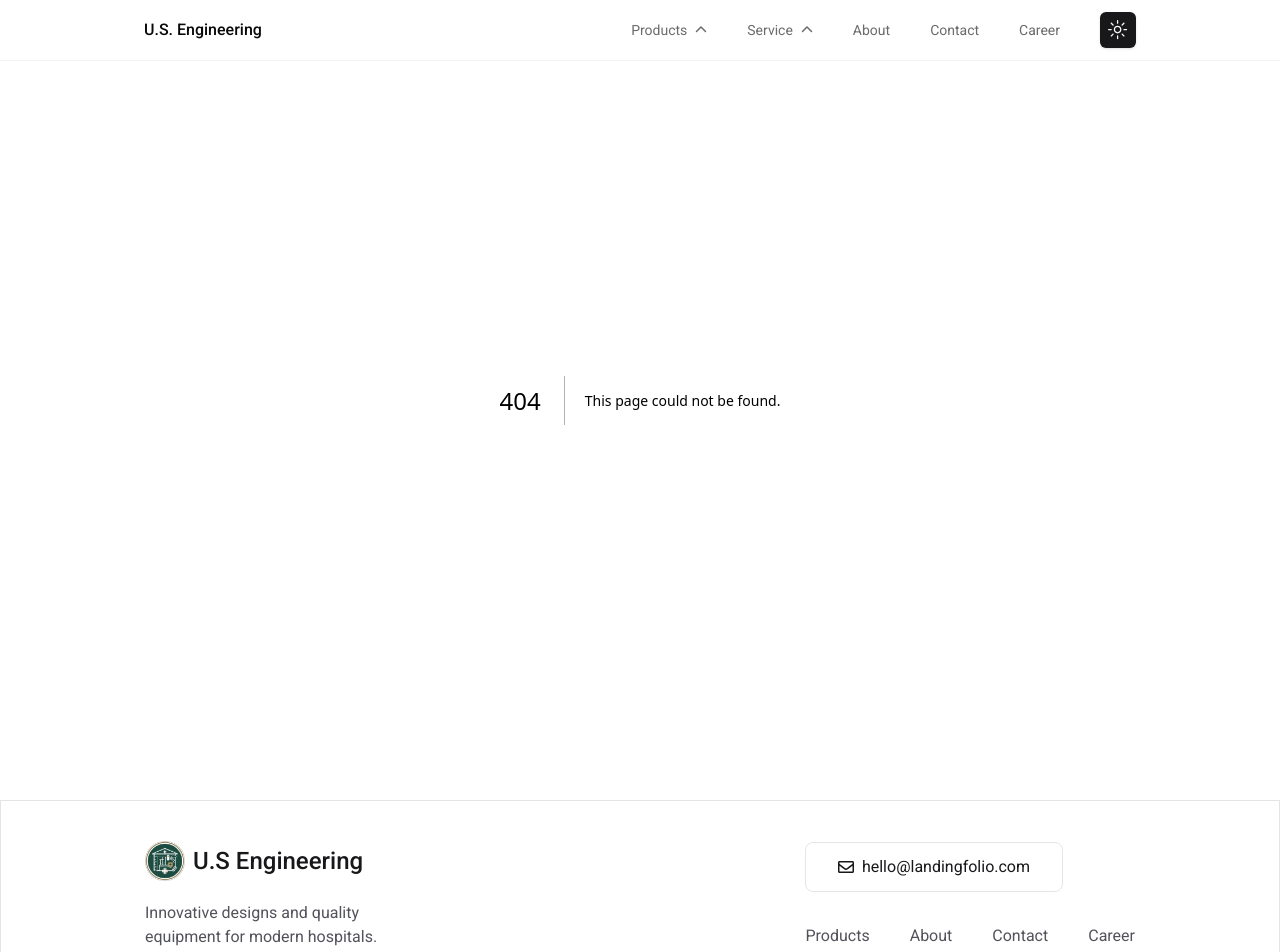
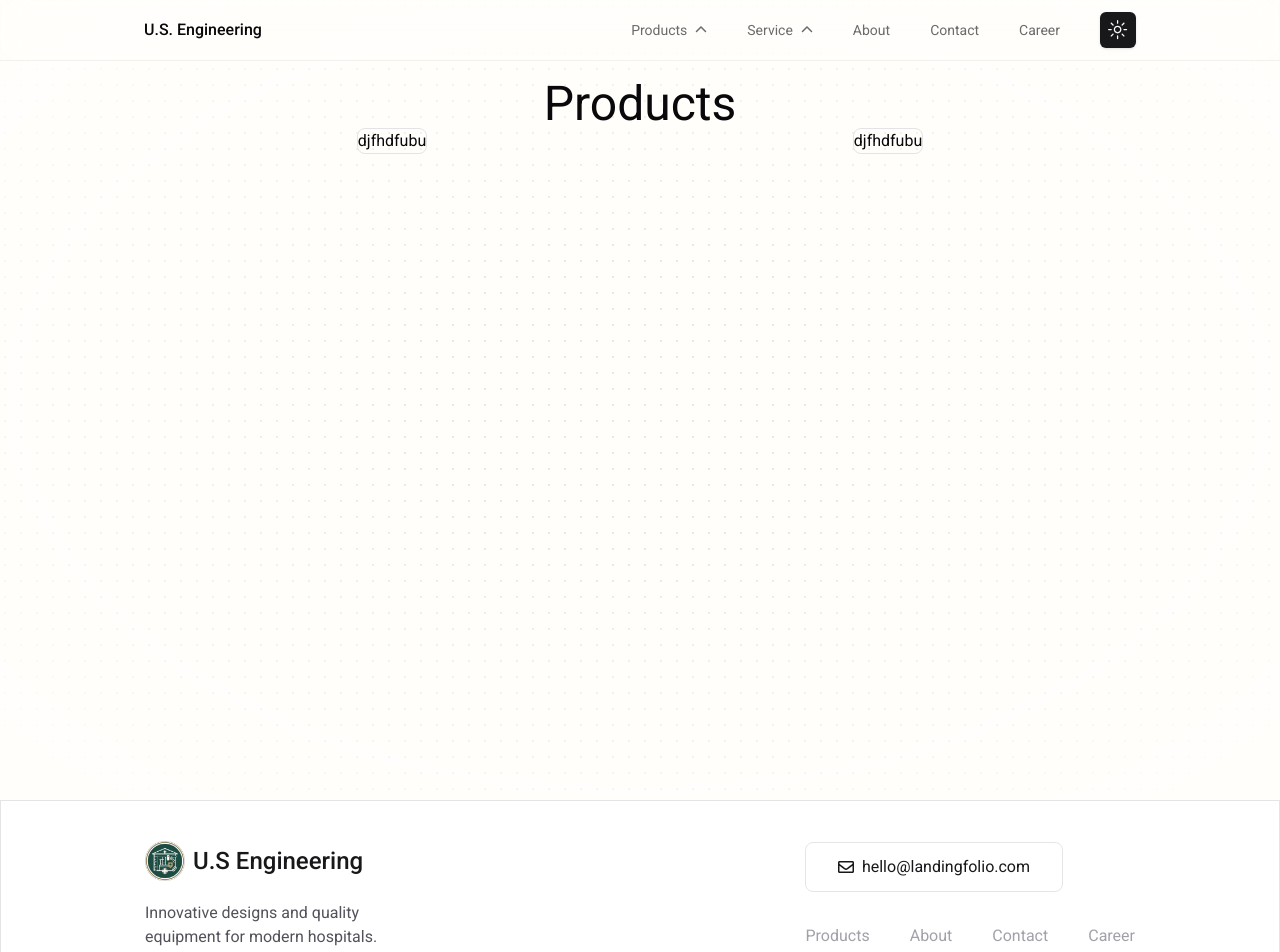
Before and after one commit to jGauravj/U.S-Engineering, a Next.js app: page /products in a window 1280 px wide. Before the commit this address had no page. Shown: the top 952 px of the page. Built offline with nearby package versions, Linux system fonts and the light colour scheme.

Commit message:
working on project section .

```diff
--- a/package.json
+++ b/package.json
@@ -15,7 +15,8 @@
     "@radix-ui/react-slot": "^1.0.2",
     "class-variance-authority": "^0.7.0",
     "clsx": "^2.1.1",
-    "framer-motion": "^11.2.3",
+    "framer-motion": "^11.2.6",
+    "mini-svg-data-uri": "^1.4.4",
     "next": "14.2.3",
     "next-themes": "^0.3.0",
     "react": "^18",
--- /dev/null
+++ b/src/app/about/page.tsx
@@ -0,0 +1,11 @@
+import React from 'react'
+
+const page = () => {
+  return (
+    <div className='min-h-screen'>
+      <h1></h1>
+    </div>
+  )
+}
+
+export default page
--- a/src/app/globals.css
+++ b/src/app/globals.css
@@ -66,9 +66,6 @@
   }
 }
 
-/* body {
-  overflow-y: scroll!important;
-} */
 
 @layer base {
   * {
--- /dev/null
+++ b/src/app/products/page.tsx
@@ -0,0 +1,23 @@
+import React from 'react'
+
+const page = () => {
+  return (
+    <div className='min-h-screen  w-full dark:bg-zinc-950 bg-[#FFFEFB] dark:bg-dot-white/[0.2] bg-dot-black/[0.2] relative flex'>
+       <div className="absolute pointer-events-none inset-0 flex items-center justify-center dark:bg-zinc-950 bg-[#FFFEFB] [mask-image:radial-gradient(ellipse_at_center,transparent_20%,black)]"></div>
+      <div className='lg:mx-36 md:mx-10 mx-5 w-full mt-20 flex flex-col z-30 '>
+        <h1 className='text-5xl text-center'>Products</h1>
+        <div className='grid grid-cols-1 sm:grid-cols-2 place-items-center'>
+          <div className='border rounded-lg'>
+            <h1>djfhdfubu</h1>
+          </div>
+          <div className='border rounded-lg'>
+            <h1>djfhdfubu</h1>
+          </div>
+        </div>
+
+      </div>
+    </div>
+  )
+}
+
+export default page
--- a/src/components/Footer.tsx
+++ b/src/components/Footer.tsx
@@ -18,13 +18,13 @@ const Footer = () => {
             </h1>
           </div>
           <div className="flex md:w-1/2 ">
-            <p className="text-base text-zinc-600 dark:text-neutral-300">
+            <p className="text-base text-zinc-600 dark:text-neutral-400">
               Innovative designs and quality equipment for modern hospitals.
             </p>
           </div>
         </div>
         <div className="flex flex-col gap-8 items-end w-full">
-          <button className="flex dark:text-neutral-100 text-zinc-900 mr-[4.5rem] justify-start items-center gap-2 px-8 py-3 border rounded-lg border-black/10 dark:border-white/10">
+          <button className="flex dark:text-neutral-300 text-zinc-900 mr-[4.5rem] justify-start items-center gap-2 px-8 py-3 border rounded-lg border-black/10 dark:border-white/10">
             <span>
               <FaRegEnvelope />
             </span>
@@ -32,16 +32,16 @@ const Footer = () => {
           </button>
           <div className="flex">
             <ul className="flex gap-10 text-base ">
-              <li className=" cursor-pointer hover:-translate-y-1 transition-all text-zinc-600 dark:text-neutral-300 dark:hover:text-white hover:text-black">
+              <li className=" cursor-pointer hover:-translate-y-1 transition-all text-zinc-400 dark:text-neutral-500 dark:hover:text-white hover:text-black font-normal">
                 Products
               </li>
-              <li className=" cursor-pointer hover:-translate-y-1 transition-all text-zinc-600 dark:text-neutral-300 dark:hover:text-white hover:text-black">
+              <li className=" cursor-pointer hover:-translate-y-1 transition-all text-zinc-400 dark:text-neutral-500 dark:hover:text-white hover:text-black">
                 About
               </li>
-              <li className=" cursor-pointer hover:-translate-y-1 transition-all text-zinc-600 dark:text-neutral-300 dark:hover:text-white hover:text-black">
+              <li className=" cursor-pointer hover:-translate-y-1 transition-all text-zinc-400 dark:text-neutral-500 dark:hover:text-white hover:text-black ">
                 Contact
               </li>
-              <li className=" cursor-pointer hover:-translate-y-1 transition-all text-zinc-600 dark:text-neutral-300 dark:hover:text-white hover:text-black">
+              <li className=" cursor-pointer hover:-translate-y-1 transition-all text-zinc-400 dark:text-neutral-500 dark:hover:text-white hover:text-black">
                 Career
               </li>
             </ul>
--- a/src/components/Navbar.tsx
+++ b/src/components/Navbar.tsx
@@ -20,7 +20,7 @@ type NavItem = {
 const navItem: NavItem[] = [
   {
     label: "Products",
-    link: "#",
+    link: "/products",
     children: [
       {
         label: "Todo list",
@@ -84,7 +84,7 @@ const Navbar = () => {
   };
 
   return (
-    <nav className="z-40 fixed mx-auto flex justify-center left-0 right-0 items-center border-b border-black/5 backdrop-blur-md md:py-2 py-4 bg-white/10 dark:bg-zinc-950/10 dark:border-white/5">
+    <nav className=" z-50  fixed mx-auto flex justify-center top-0 left-0 right-0 items-center border-b border-black/5 backdrop-blur-md md:py-2 py-4 bg-white/10 dark:bg-zinc-950/10 dark:border-white/5">
       <div
         ref={animationParent}
         className="w-full lg:mx-36 md:mx-10 mx-5 flex justify-between items-center "
--- a/tailwind.config.ts
+++ b/tailwind.config.ts
@@ -1,4 +1,7 @@
 import type { Config } from "tailwindcss"
+
+const svgToDataUri = require("mini-svg-data-uri");
+const colors = require("tailwindcss/colors");
 
 const {
   default: flattenColorPalette,
@@ -85,7 +88,28 @@ const config = {
       },
     },
   },
-  plugins: [addVariablesForColors],
+  plugins: [addVariablesForColors, function ({ matchUtilities, theme }: any) {
+    matchUtilities(
+      {
+        "bg-grid": (value: any) => ({
+          backgroundImage: `url("${svgToDataUri(
+            `<svg xmlns="http://www.w3.org/2000/svg" viewBox="0 0 32 32" width="32" height="32" fill="none" stroke="${value}"><path d="M0 .5H31.5V32"/></svg>`
+          )}")`,
+        }),
+        "bg-grid-small": (value: any) => ({
+          backgroundImage: `url("${svgToDataUri(
+            `<svg xmlns="http://www.w3.org/2000/svg" viewBox="0 0 32 32" width="8" height="8" fill="none" stroke="${value}"><path d="M0 .5H31.5V32"/></svg>`
+          )}")`,
+        }),
+        "bg-dot": (value: any) => ({
+          backgroundImage: `url("${svgToDataUri(
+            `<svg xmlns="http://www.w3.org/2000/svg" viewBox="0 0 32 32" width="16" height="16" fill="none"><circle fill="${value}" id="pattern-circle" cx="10" cy="10" r="1.6257413380501518"></circle></svg>`
+          )}")`,
+        }),
+      },
+      { values: flattenColorPalette(theme("backgroundColor")), type: "color" }
+    );
+  },],
 } satisfies Config
 
 export default config
```
Also changed, not shown: 1 other file (tests, documents, lock files or other folders).
